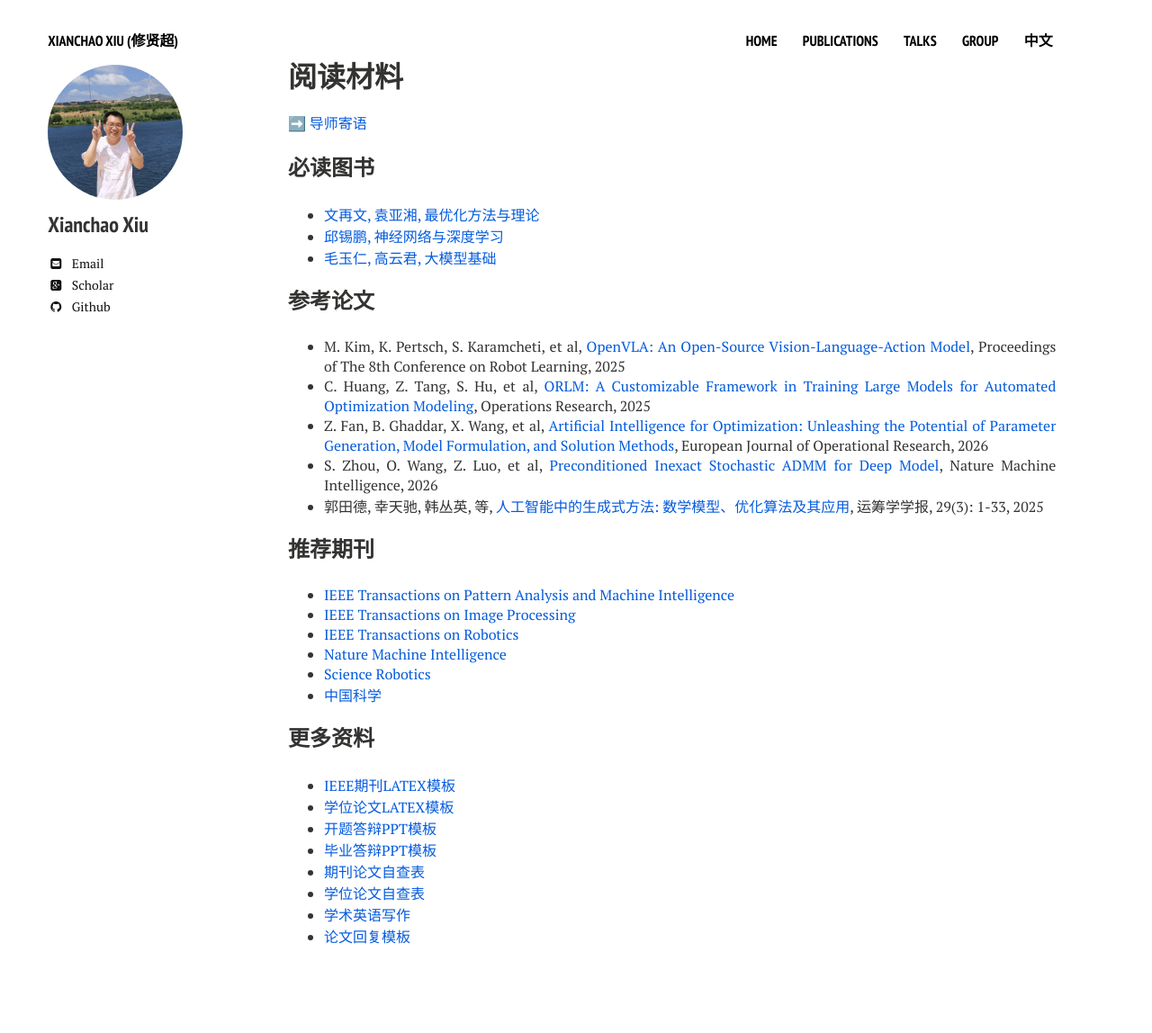
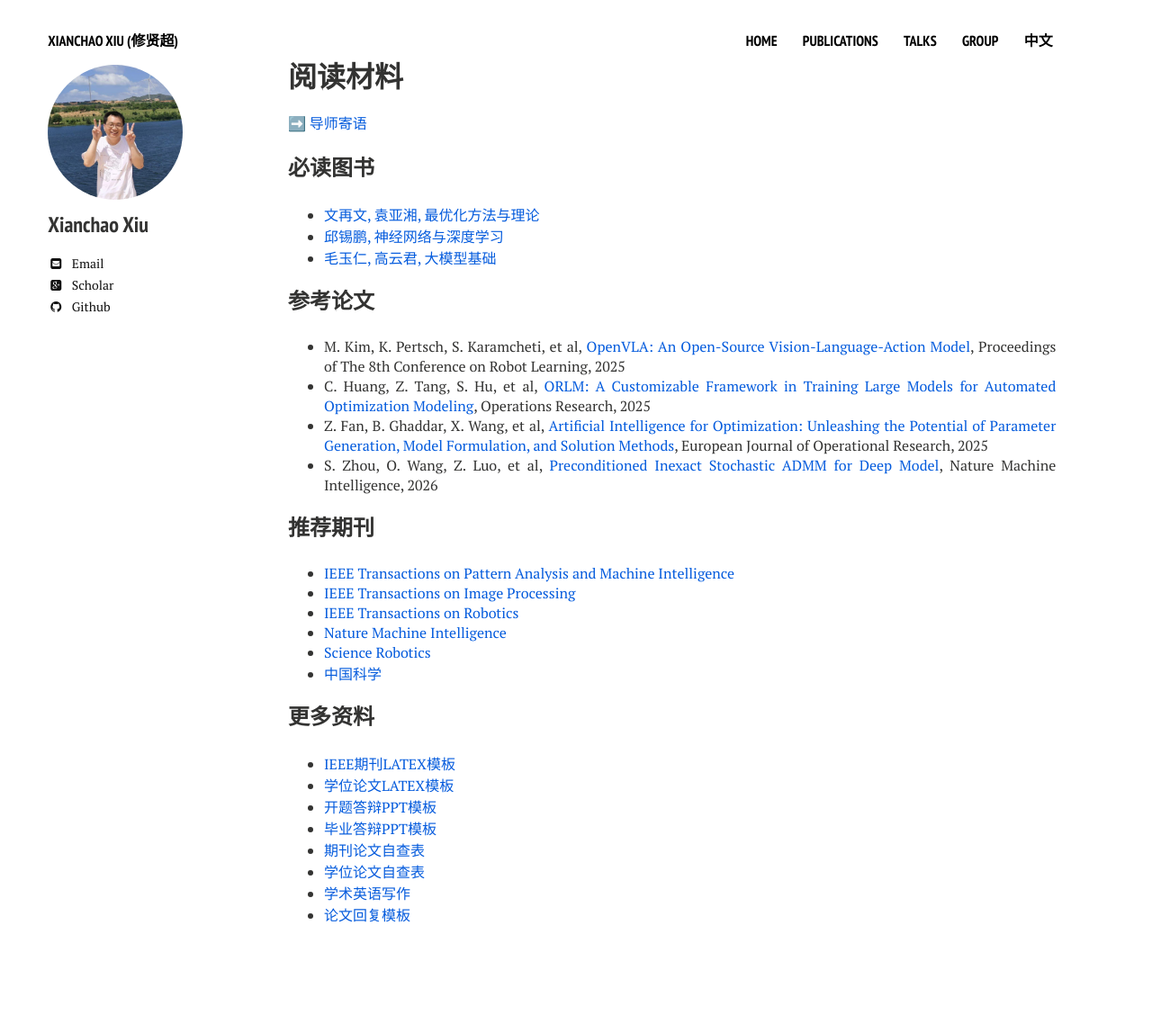
Before and after one commit to xianchaoxiu/xianchaoxiu.github.io, a Jekyll site: the page built from chinese/reading/index.md, in a window 1280 px wide. Shown: the whole page at 90% size. Built offline with Jekyll 4.4.1, drawn with Linux system fonts in a browser that asks for light colours; nearby versions of some CDN libraries; after the commit the page ends 1124 px from its top, so only the background shows below that.

Commit message:
Update index.md

```diff
--- a/chinese/reading/index.md
+++ b/chinese/reading/index.md
@@ -17,9 +17,9 @@ share: false
 ### 参考论文
 * M. Kim, K. Pertsch, S. Karamcheti, et al, <a href="https://proceedings.mlr.press/v270/kim25c.html" class="textlink" target="_blank">OpenVLA: An Open-Source Vision-Language-Action Model</a>, Proceedings of The 8th Conference on Robot Learning, 2025 <br>
 * C. Huang, Z. Tang, S. Hu, et al, <a href="https://doi.org/10.1287/opre.2024.1233" class="textlink" target="_blank">ORLM: A Customizable Framework in Training Large Models for Automated Optimization Modeling</a>, Operations Research, 2025 <br>
-* Z. Fan, B. Ghaddar, X. Wang, et al, <a href="https://doi.org/10.1016/j.ejor.2025.08.029" class="textlink" target="_blank">Artificial Intelligence for Optimization: Unleashing the Potential of Parameter Generation, Model Formulation, and Solution Methods</a>, European Journal of Operational Research, 2026 <br>
-* S. Zhou, O. Wang, Z. Luo, et al, <a href="https://doi.org/10.48550/arXiv.2502.10784" class="textlink" target="_blank">Preconditioned Inexact Stochastic ADMM for Deep Model</a>, Nature Machine Intelligence, 2026 <br>
-* 郭田德, 幸天驰, 韩丛英, 等, <a href="https://www.ort.shu.edu.cn/CN/Y2025/V29/I3/1" class="textlink" target="_blank">人工智能中的生成式方法: 数学模型、优化算法及其应用</a>, 运筹学学报, 29(3): 1-33, 2025<br>
+* Z. Fan, B. Ghaddar, X. Wang, et al, <a href="https://doi.org/10.1016/j.ejor.2025.08.029" class="textlink" target="_blank">Artificial Intelligence for Optimization: Unleashing the Potential of Parameter Generation, Model Formulation, and Solution Methods</a>, European Journal of Operational Research, 2025 <br>
+* S. Zhou, O. Wang, Z. Luo, et al, <a href="https://doi.org/10.1038/s42256-026-01182-3" class="textlink" target="_blank">Preconditioned Inexact Stochastic ADMM for Deep Model</a>, Nature Machine Intelligence, 2026 <br>
+
 
 
 ### 推荐期刊
```
